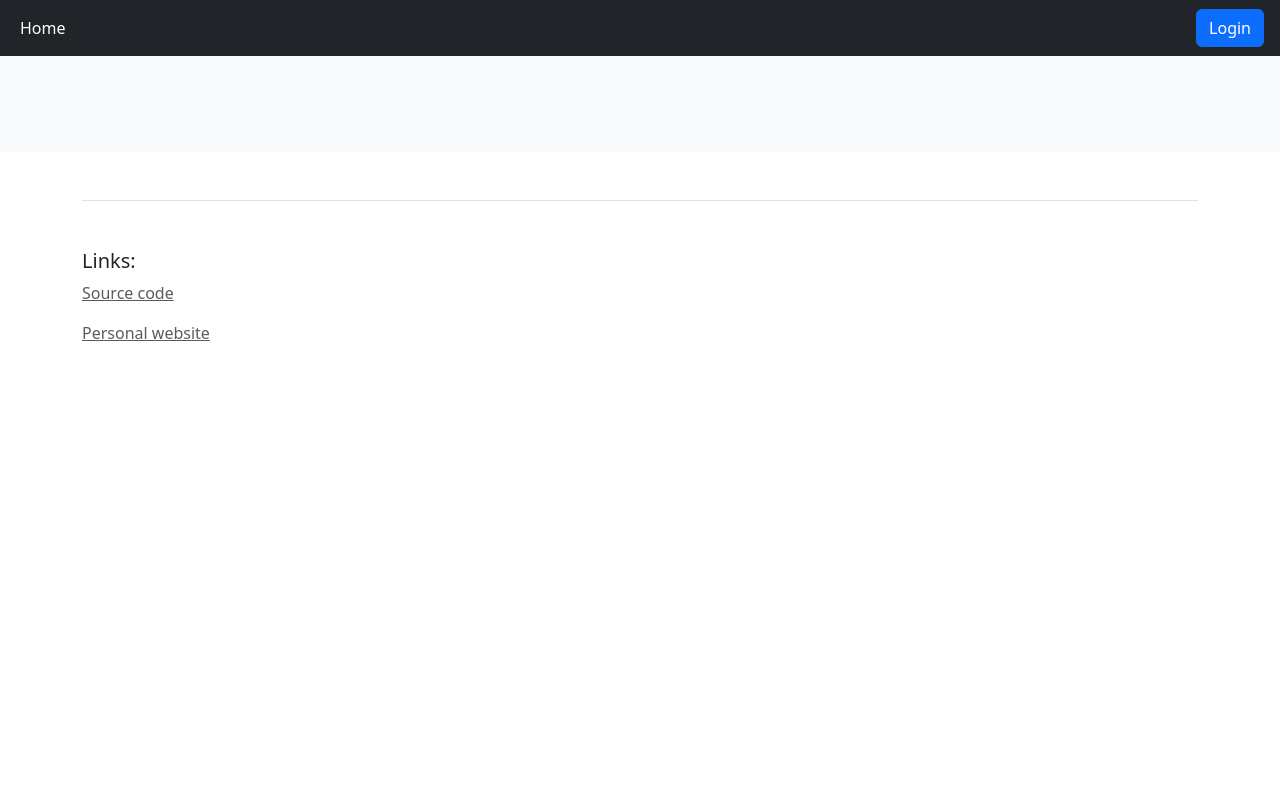
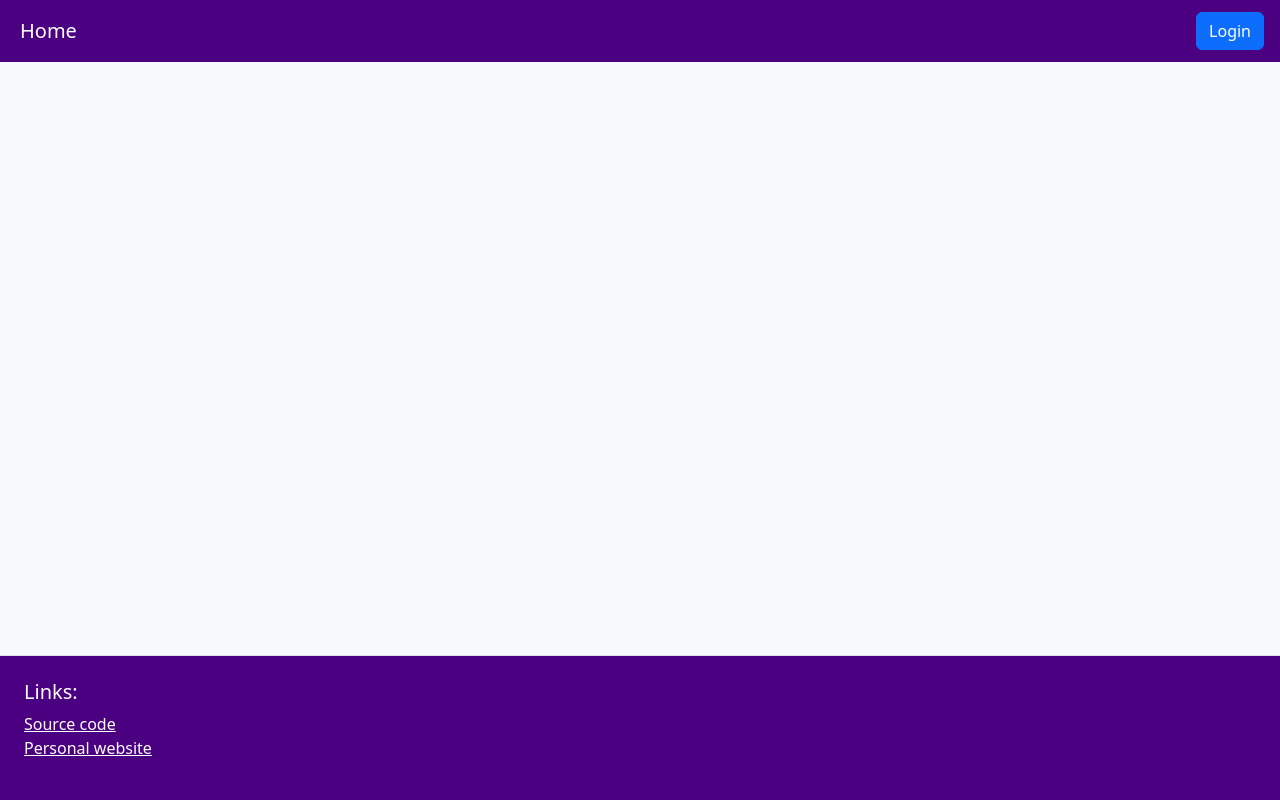
Before and after one commit to DanielPalacz/DjangoSimpleCMS, a Django app: page / in a window 1280 px wide. Run offline with Django 5.2, Linux system fonts and the light colour scheme; data that the repository does not hold is empty; some libraries are stand-ins or nearby versions.

Commit message:
adds some css styling changes

```diff
--- a/core/templates/core/base.html
+++ b/core/templates/core/base.html
@@ -10,12 +10,35 @@
     <link href="https://cdn.jsdelivr.net/npm/bootstrap@5.3.3/dist/css/bootstrap.min.css" rel="stylesheet" integrity="sha384-QWTKZyjpPEjISv5WaRU9OFeRpok6YctnYmDr5pNlyT2bRjXh0JMhjY6hW+ALEwIH" crossorigin="anonymous">
 
   <link rel="icon" type="image/x-icon" href="{% static 'favicon.ico' %}">
+  <style>
+    html, body {
+      margin: 0;
+      padding: 0;
+      height: 100%;
+      display: flex;
+      flex-direction: column;
+    }
+  #content_block {
+    display: flex; /* Flex dla lepszego zarządzania */
+    flex-direction: column; /* Elementy wewnętrzne ułożone pionowo */
+    flex: 1; /* Rozciągnij #content na dostępne miejsce */
+    background-color: #FAF0E6; /* Tło (opcjonalnie dla testów) */
+  }
+
+  #content_block .album {
+    flex: 1; /* Upewnij się, że album wypełnia #content */
+    display: flex; /* Rozciągnij wewnętrzne komponenty */
+    flex-direction: column; /* Zachowaj pionowe ułożenie */
+  }
+  </style>
   </head>
   <body>
   {% include 'core/navbar.html' %}
 
-        {% block content%}
+    <div id="content_block" style="flex: 1;">
+        {% block content %}
         {% endblock %}
+    </div>
 
     <!-- Optional JavaScript -->
     <!-- jQuery first, then Popper.js, then Bootstrap JS -->
--- a/core/templates/core/footer.html
+++ b/core/templates/core/footer.html
@@ -1,25 +1,22 @@
 {% if not request.path == '/posts/' %}
-<div class="container">
-    <footer class="pt-4 my-md-5 pt-md-5 border-top">
+
+    <footer class="p-4 border-top" style="background-color: #4B0082 !important; color: white;">
         <div class="row">
             <div class="col-6 col-md">
                 <h5>Links:</h5>
                 <ul class="list-unstyled text-small">
-                    <li><a class="text-muted" href="https://github.com/DanielPalacz/DjangoSimpleCMS">Source code</a></li>
-                </ul>
-                <ul class="list-unstyled text-small">
-                    <li><a class="text-muted" href="/">Personal website</a></li>
+                    <li><a style="color: white !important;" class="text-muted" href="https://github.com/DanielPalacz/DjangoSimpleCMS">Source code</a></li>
+                    <li><a style="color: white !important;" class="text-muted" href="/">Personal website</a></li>
                 </ul>
             </div>
             {% if request.user.is_authenticated %}
             <div class="col-6 col-md">
                 <h5>Admin:</h5>
                 <ul class="list-unstyled text-small">
-                    <li><a class="text-muted" href="{% url 'core:posts' %}">Post Admin</a></li>
+                    <li><a style="color: white !important;" class="text-muted" href="{% url 'core:posts' %}">Post Admin</a></li>
                 </ul>
             </div>
             {% endif %}
         </div>
     </footer>
-</div>
 {% endif %}
--- a/core/templates/core/navbar.html
+++ b/core/templates/core/navbar.html
@@ -1,4 +1,6 @@
-<nav class="navbar navbar-expand-lg navbar-dark bg-dark">
+
+
+<nav class="navbar navbar-expand-lg navbar-dark bg-dark" style="background-color: #4B0082 !important;font-size: 20px;">
   <div class="container-fluid">
     <div class="collapse navbar-collapse" id="navbarSupportedContent">
       <ul class="navbar-nav me-auto mb-2 mb-lg-0">
```
